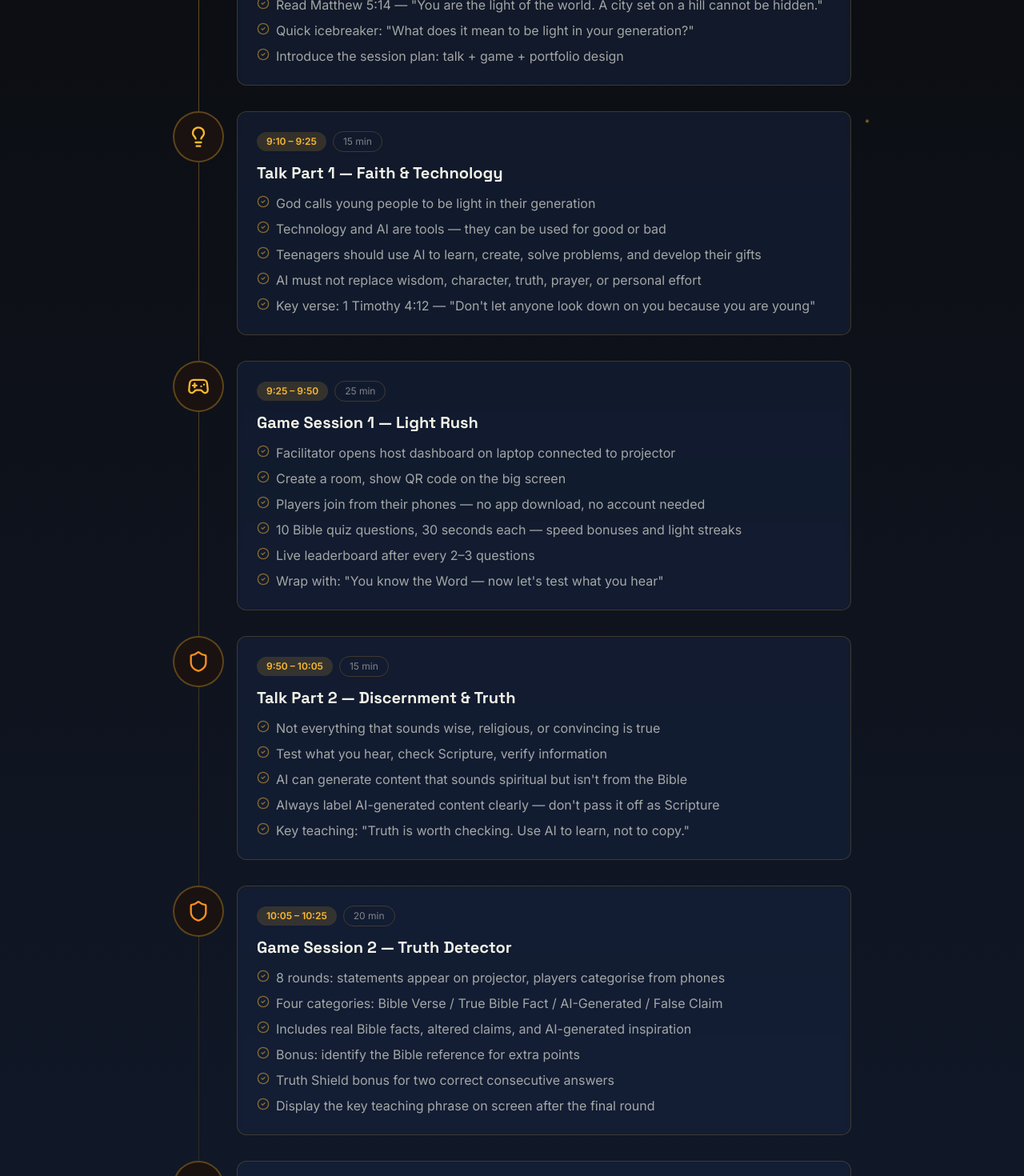
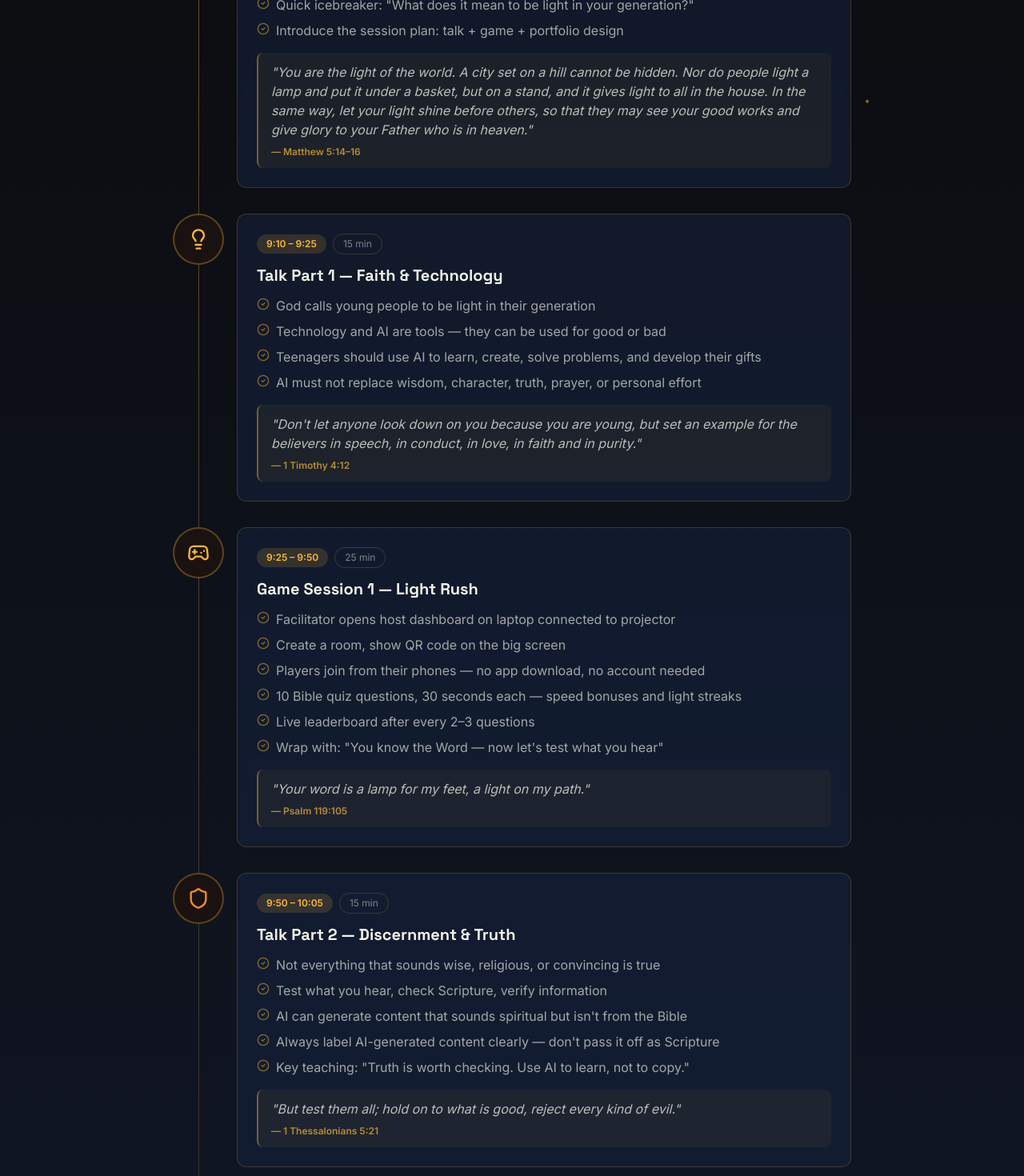
Before and after one commit to rawbethwebsites/be-the-light-kingdom-quest, a Next.js app: page /itinerary in a window 1280 px wide. Shown: the part 600-2070 px from the top of the page at 80% size. Built offline with nearby package versions, Linux system fonts and the light colour scheme.

Commit message:
Add Bible verses to each itinerary segment

```diff
--- a/src/app/itinerary/page.tsx
+++ b/src/app/itinerary/page.tsx
@@ -17,7 +17,17 @@ const EVENT = {
   speaker: 'Rob / The Boost Nation',
 };
 
-const SEGMENTS = [
+type Segment = {
+  time: string;
+  duration: string;
+  title: string;
+  icon: React.ComponentType<{ className?: string }>;
+  color: string;
+  items: string[];
+  bibleVerse?: { ref: string; text: string };
+};
+
+const SEGMENTS: Segment[] = [
   {
     time: '9:00 – 9:10',
     duration: '10 min',
@@ -26,10 +36,13 @@ const SEGMENTS = [
     color: 'text-tbn-gold',
     items: [
       'Greet the teenagers, introduce the theme: "Be The Light"',
-      'Read Matthew 5:14 — "You are the light of the world. A city set on a hill cannot be hidden."',
       'Quick icebreaker: "What does it mean to be light in your generation?"',
       'Introduce the session plan: talk + game + portfolio design',
     ],
+    bibleVerse: {
+      ref: 'Matthew 5:14–16',
+      text: '"You are the light of the world. A city set on a hill cannot be hidden. Nor do people light a lamp and put it under a basket, but on a stand, and it gives light to all in the house. In the same way, let your light shine before others, so that they may see your good works and give glory to your Father who is in heaven."',
+    },
   },
   {
     time: '9:10 – 9:25',
@@ -42,8 +55,11 @@ const SEGMENTS = [
       'Technology and AI are tools — they can be used for good or bad',
       'Teenagers should use AI to learn, create, solve problems, and develop their gifts',
       'AI must not replace wisdom, character, truth, prayer, or personal effort',
-      'Key verse: 1 Timothy 4:12 — "Don\'t let anyone look down on you because you are young"',
     ],
+    bibleVerse: {
+      ref: '1 Timothy 4:12',
+      text: '"Don\'t let anyone look down on you because you are young, but set an example for the believers in speech, in conduct, in love, in faith and in purity."',
+    },
   },
   {
     time: '9:25 – 9:50',
@@ -59,6 +75,10 @@ const SEGMENTS = [
       'Live leaderboard after every 2–3 questions',
       'Wrap with: "You know the Word — now let\'s test what you hear"',
     ],
+    bibleVerse: {
+      ref: 'Psalm 119:105',
+      text: '"Your word is a lamp for my feet, a light on my path."',
+    },
   },
   {
     time: '9:50 – 10:05',
@@ -73,6 +93,10 @@ const SEGMENTS = [
       'Always label AI-generated content clearly — don\'t pass it off as Scripture',
       'Key teaching: "Truth is worth checking. Use AI to learn, not to copy."',
     ],
+    bibleVerse: {
+      ref: '1 Thessalonians 5:21',
+      text: '"But test them all; hold on to what is good, reject every kind of evil."',
+    },
   },
   {
     time: '10:05 – 10:25',
@@ -88,6 +112,10 @@ const SEGMENTS = [
       'Truth Shield bonus for two correct consecutive answers',
       'Display the key teaching phrase on screen after the final round',
     ],
+    bibleVerse: {
+      ref: 'Proverbs 14:15',
+      text: '"The simple believe anything, but the prudent give thought to their steps."',
+    },
   },
   {
     time: '10:25 – 10:35',
@@ -102,6 +130,10 @@ const SEGMENTS = [
       'Introduction to digital portfolios: "Show your light online"',
       'Explain the workshop: everyone will design a personal portfolio today',
     ],
+    bibleVerse: {
+      ref: '1 Peter 4:10',
+      text: '"Each of you should use whatever gift you have received to serve others, as faithful stewards of God\'s grace in its various forms."',
+    },
   },
   {
     time: '10:35 – 11:15',
@@ -118,6 +150,10 @@ const SEGMENTS = [
       'Step 5: Review and polish — verify everything AI helped you write',
       'Facilitator walks around to help individuals, highlights a few on the projector',
     ],
+    bibleVerse: {
+      ref: 'Colossians 3:23',
+      text: '"Whatever you do, work at it with all your heart, as working for the Lord, not for human masters."',
+    },
   },
   {
     time: '11:15 – 11:30',
@@ -131,6 +167,10 @@ const SEGMENTS = [
       'Reinforces the talk themes: character must lead, technology is powerful',
       'Shorter version: play 5–6 questions if running behind schedule',
     ],
+    bibleVerse: {
+      ref: 'James 1:5',
+      text: '"If any of you lacks wisdom, you should ask God, who gives generously to all without finding fault, and it will be given to you."',
+    },
   },
   {
     time: '11:30 – 11:50',
@@ -146,6 +186,10 @@ const SEGMENTS = [
       'Closing prayer: "Lord, make us light in our generation"',
       'Group photo with the leaderboard screen',
     ],
+    bibleVerse: {
+      ref: 'Matthew 5:16',
+      text: '"In the same way, let your light shine before others, so that they may see your good works and give glory to your Father who is in heaven."',
+    },
   },
 ];
 
@@ -268,6 +312,16 @@ export default function ItineraryPage() {
                       </li>
                     ))}
                   </ul>
+                  {seg.bibleVerse && (
+                    <div className="mt-4 rounded-lg border-l-2 border-tbn-gold/40 bg-tbn-gold/5 px-4 py-3">
+                      <p className="text-sm italic leading-relaxed text-tbn-cream/75 md:text-base">
+                        {seg.bibleVerse.text}
+                      </p>
+                      <p className="mt-2 text-xs font-semibold text-tbn-gold/70">
+                        — {seg.bibleVerse.ref}
+                      </p>
+                    </div>
+                  )}
                 </div>
               </motion.div>
             ))}
```
